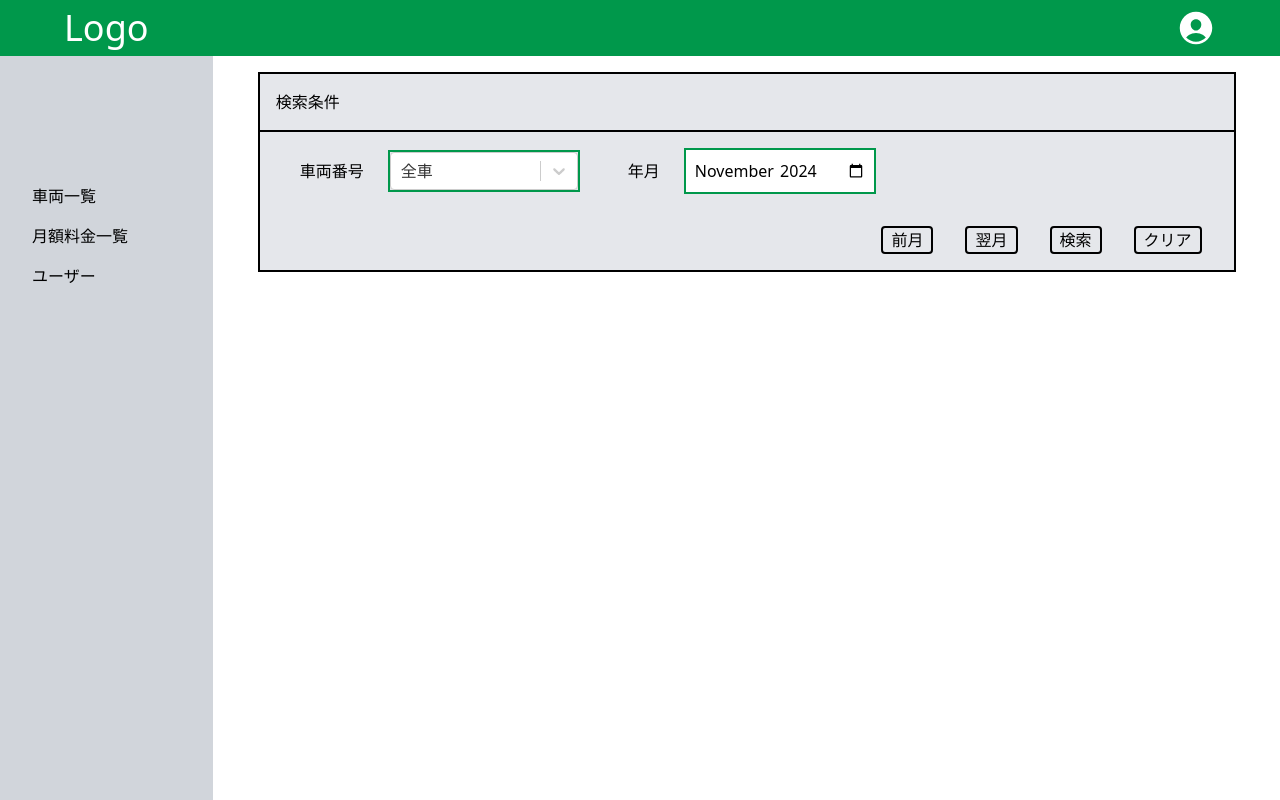
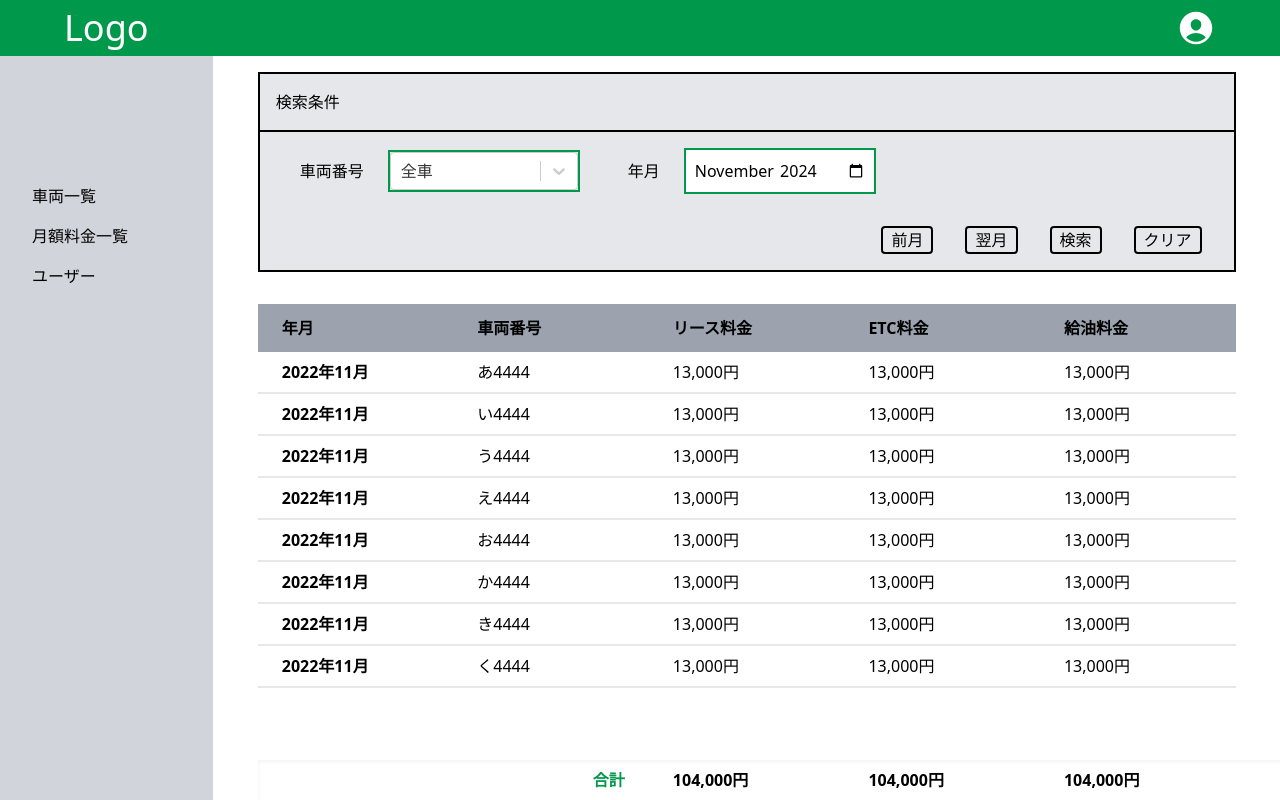
Before and after one commit to imaimai1997/fleet-managiment-app, a Next.js app: page /feelist in a window 1280 px wide. Built offline with nearby package versions, Linux system fonts and the light colour scheme.

Commit message:
[FE]料金一覧表の作成 (#46)
* 料金テストデータの設置

* 料金一覧表の作成

```diff
--- /dev/null
+++ b/components/FeeTable/index.tsx
@@ -0,0 +1,109 @@
+"use client";
+import React from "react";
+import { FeeData } from "../../type/FeeData";
+
+type Props = {
+  feeData: FeeData[];
+};
+const formatDateToYearMonth = (fee_date: Date) => {
+  const date = new Date(fee_date); // "Dateを年月で表示"
+  return date.toLocaleDateString("ja-JP", { year: "numeric", month: "long" });
+};
+
+const FeeTable = ({ feeData }: Props) => {
+  const totalFee = feeData.reduce(
+    (sum, data) => ({
+      leaseFee: sum.leaseFee + (data.leasefee?.lease_fee || 0),
+      refuelingFee: sum.refuelingFee + (data.refuelingfee?.refueling_fee || 0),
+      etcFee: sum.etcFee + (data.etcfee?.etc_fee || 0),
+    }),
+    { leaseFee: 0, refuelingFee: 0, etcFee: 0 }
+  );
+
+  return (
+    <div className="w-11/12 mx-auto m-4 mb-16">
+      <table className="w-full text-left mt-8">
+        <thead>
+          <tr>
+            <th
+              scope="col"
+              className="sticky top-0 bg-gray-400 px-6 py-3 w-1/5"
+            >
+              年月
+            </th>
+            <th
+              scope="col"
+              className="sticky top-0 bg-gray-400 px-6 py-3 w-1/5"
+            >
+              車両番号
+            </th>
+            <th
+              scope="col"
+              className="sticky top-0 bg-gray-400 px-6 py-3 w-1/5"
+            >
+              リース料金
+            </th>
+            <th
+              scope="col"
+              className="sticky top-0 bg-gray-400 px-6 py-3 w-1/5"
+            >
+              ETC料金
+            </th>
+            <th
+              scope="col"
+              className="sticky top-0 bg-gray-400 px-6 py-3 w-1/5"
+            >
+              給油料金
+            </th>
+          </tr>
+        </thead>
+        <tbody>
+          {feeData.map((data) => (
+            <tr key={data.id} className="border-b-2 hover:bg-primary-100">
+              <th scope="row" className="px-6 py-2">
+                {formatDateToYearMonth(data.fee_date)}
+              </th>
+              <td className="px-6 py-2">{data.car.label}</td>
+              <td className="px-6 py-2">
+                {data.leasefee.lease_fee.toLocaleString()}円
+              </td>
+              <td className="px-6 py-2">
+                {data.refuelingfee.refueling_fee.toLocaleString()}円
+              </td>
+              <td className="px-6 py-2">
+                {data.etcfee.etc_fee.toLocaleString()}円
+              </td>
+            </tr>
+          ))}
+        </tbody>
+      </table>
+
+      <div className="w-5/6 mx-auto fixed bottom-0 bg-white shadow-inner">
+        <div className="w-11/12">
+          <table className="w-full text-left">
+            <tbody>
+              <tr>
+                <td className="px-6 py-2 w-2/5 text-right text-primary-700 font-bold">
+                  合計
+                </td>
+                <td className="px-6 py-2 w-1/5 font-bold">
+                  {totalFee ? `${totalFee.leaseFee.toLocaleString()}円` : "0円"}
+                </td>
+                <td className="px-6 py-2 w-1/5 font-bold">
+                  {totalFee
+                    ? `${totalFee.refuelingFee.toLocaleString()}円`
+                    : "0円"}
+                </td>
+                <td className="px-6 py-2 w-1/5 font-bold">
+                  {totalFee ? `${totalFee.etcFee.toLocaleString()}円` : "0円"}
+                </td>
+              </tr>
+            </tbody>
+          </table>
+        </div>
+      </div>
+    </div>
+  );
+};
+
+export default FeeTable;
--- /dev/null
+++ b/public/testdata/feedata.json
@@ -0,0 +1,117 @@
+[
+  {"id": "1",
+    "fee_date": "2022-11-01",
+    "car": {
+      "label": "あ4444"
+    },
+    "leasefee":{
+      "lease_fee": 13000
+    },
+    "refuelingfee":{
+      "refueling_fee": 13000
+    },
+    "etcfee":{
+      "etc_fee": 13000
+    }
+  },
+  {"id": "2",
+  "fee_date": "2022-11-01",
+  "car": {
+    "label": "い4444"
+  },
+  "leasefee":{
+    "lease_fee": 13000
+  },
+  "refuelingfee":{
+    "refueling_fee": 13000
+  },
+  "etcfee":{
+    "etc_fee": 13000
+  }
+},  {"id": "3",
+"fee_date": "2022-11-01",
+"car": {
+  "label": "う4444"
+},
+"leasefee":{
+  "lease_fee": 13000
+},
+"refuelingfee":{
+  "refueling_fee": 13000
+},
+"etcfee":{
+  "etc_fee": 13000
+}
+},  {"id": "4",
+"fee_date": "2022-11-01",
+"car": {
+  "label": "え4444"
+},
+"leasefee":{
+  "lease_fee": 13000
+},
+"refuelingfee":{
+  "refueling_fee": 13000
+},
+"etcfee":{
+  "etc_fee": 13000
+}
+},  {"id": "5",
+"fee_date": "2022-11-01",
+"car": {
+  "label": "お4444"
+},
+"leasefee":{
+  "lease_fee": 13000
+},
+"refuelingfee":{
+  "refueling_fee": 13000
+},
+"etcfee":{
+  "etc_fee": 13000
+}
+},  {"id": "6",
+"fee_date": "2022-11-01",
+"car": {
+  "label": "か4444"
+},
+"leasefee":{
+  "lease_fee": 13000
+},
+"refuelingfee":{
+  "refueling_fee": 13000
+},
+"etcfee":{
+  "etc_fee": 13000
+}
+},  {"id": "7",
+"fee_date": "2022-11-01",
+"car": {
+  "label": "き4444"
+},
+"leasefee":{
+  "lease_fee": 13000
+},
+"refuelingfee":{
+  "refueling_fee": 13000
+},
+"etcfee":{
+  "etc_fee": 13000
+}
+},  {"id": "8",
+"fee_date": "2022-11-01",
+"car": {
+  "label": "く4444"
+},
+"leasefee":{
+  "lease_fee": 13000
+},
+"refuelingfee":{
+  "refueling_fee": 13000
+},
+"etcfee":{
+  "etc_fee": 13000
+}
+}
+
+  ]
--- a/src/app/(dashboard)/feelist/page.tsx
+++ b/src/app/(dashboard)/feelist/page.tsx
@@ -1,11 +1,19 @@
-import React from "react";
 import FeeSearch from "../../../../components/FeeSearch";
+import FeeTable from "../../../../components/FeeTable";
 
 const FeeListPage = async () => {
   const res = await fetch("http://localhost:3000/testdata/cardata.json");
   const data = await res.json();
 
-  return <FeeSearch carData={data} />;
+  const feeRes = await fetch("http://localhost:3000/testdata/feedata.json");
+  const feeData = await feeRes.json();
+
+  return (
+    <>
+      <FeeSearch carData={data} />
+      <FeeTable feeData={feeData} />
+    </>
+  );
 };
 
 export default FeeListPage;
--- /dev/null
+++ b/type/FeeData.ts
@@ -0,0 +1,17 @@
+export type FeeData ={
+  id: number;
+    fee_date: Date;
+    car: {
+      label: string;
+    };
+    leasefee:{
+      lease_fee: number;
+    };
+    refuelingfee:{
+      refueling_fee: number;
+    };
+    etcfee:{
+      etc_fee: number;
+    }
+
+ }
```
